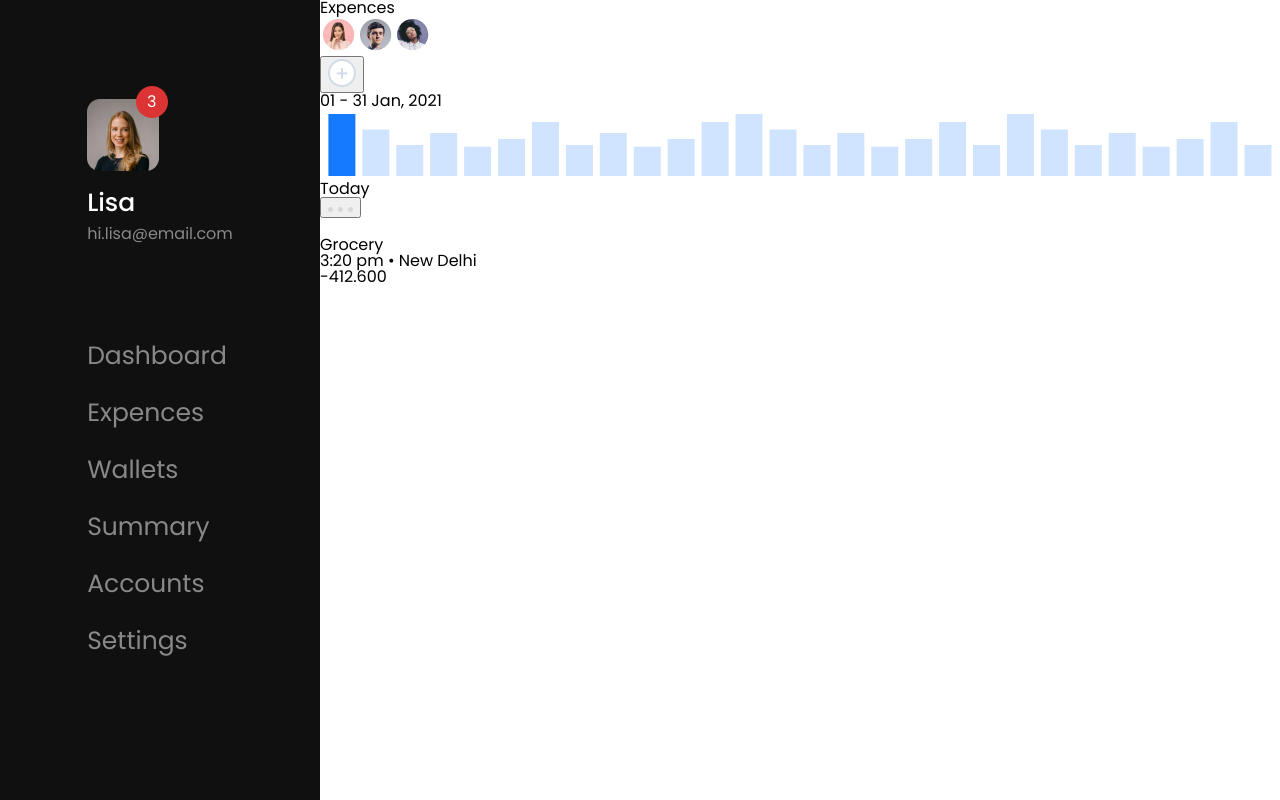
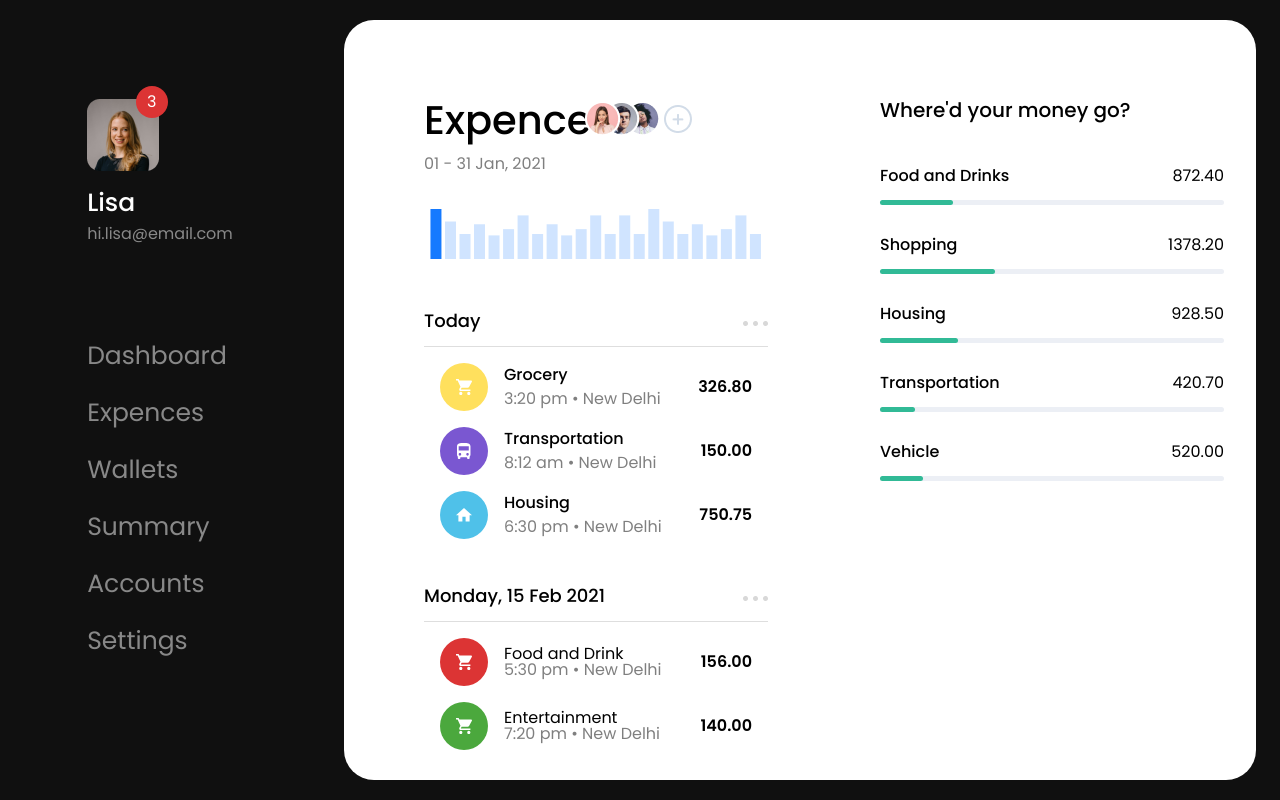
Before and after one commit to kritika243/dashboard-app, a React (Create React App) app: page / in a window 1280 px wide. Built offline with nearby package versions, Linux system fonts and the light colour scheme.

Commit message:
added more section elements and their styling

```diff
--- a/src/index.css
+++ b/src/index.css
@@ -122,3 +122,7 @@
   border-collapse: collapse;
   border-spacing: 0;
 }
+
+button {
+  all: unset;
+}
--- a/src/pages/Expences/Expences.module.scss
+++ b/src/pages/Expences/Expences.module.scss
@@ -4,4 +4,165 @@
   right: 0;
   bottom: 0;
   width: 75vw;
+  background-color: #101010;
+  display: flex;
+  align-items: center;
+  justify-content: center;
 }
+
+.expences_card {
+  background-color: white;
+  width: 95%;
+  height: 95%;
+  border-radius: 30px;
+  // overflow-y: scroll;
+  display: flex;
+}
+
+.expences_overview {
+  width: 65%;
+  padding: 5rem;
+  overflow-y: scroll;
+}
+.expences_overview::-webkit-scrollbar {
+  display: none;
+}
+
+.expences_header {
+  display: flex;
+  justify-content: space-between;
+}
+
+.expences_title {
+  font-size: 40px;
+  font-weight: 500;
+}
+
+.expences_actions {
+  display: flex;
+  justify-content: space-between;
+  align-items: center;
+}
+
+.person_one {
+  position: relative;
+  left: -66%;
+  z-index: 3;
+}
+.person_two {
+  position: relative;
+  left: -82%;
+  z-index: 2;
+}
+.person_three {
+  position: relative;
+  left: -96%;
+  z-index: 1;
+}
+
+.add_icon {
+  cursor: pointer;
+  margin-left: -6.5rem;
+}
+
+.date {
+  margin-top: 1rem;
+  opacity: 0.5;
+  margin-bottom: 2rem;
+}
+
+.expences_overview_header {
+  margin-top: 3rem;
+  display: flex;
+  justify-content: space-between;
+  align-items: center;
+  padding-bottom: 1rem;
+  border-bottom: 0.5px solid #dedede;
+}
+
+.expences_overview_title {
+  font-size: 18px;
+  font-weight: 500;
+}
+.expense_option {
+  cursor: pointer;
+}
+
+.expense_item {
+  margin: 1rem;
+
+  display: flex;
+  justify-content: space-between;
+  align-items: center;
+}
+
+.expense_item_left {
+  display: flex;
+  align-items: center;
+}
+
+.expense_item_div {
+  width: 48px;
+  height: 48px;
+  border-radius: 50%;
+
+  display: flex;
+  justify-content: center;
+  align-items: center;
+}
+
+.expense_item_details {
+  margin-left: 1rem;
+}
+
+.expense_item_title {
+  font-weight: 500;
+  margin-bottom: 0.5rem;
+}
+
+.expense_item_time {
+  opacity: 0.5;
+}
+
+.expense_item_price {
+  font-weight: 600;
+}
+
+.money_overview {
+  width: 65%;
+  border-color: #f9fafc;
+  border-radius: 0 50px 50px 0;
+  padding: 5rem 2rem;
+}
+
+.money_overview_title {
+  font-size: 20px;
+  font-weight: 500;
+  margin-bottom: 3rem;
+}
+
+.spent_category {
+  display: flex;
+  justify-content: space-between;
+}
+
+.spent_category_name {
+  font-weight: 500;
+}
+
+.spent_category_bar {
+  height: 5px;
+  width: 100%;
+  background-color: #eceff5;
+  position: relative;
+  border-radius: 5px;
+  margin-bottom: 2rem;
+  margin-top: 1rem;
+}
+
+.spent_category_colored_bar {
+  height: 5px;
+  background-color: #31ba96;
+  position: absolute;
+  border-radius: 5px;
+}
--- a/src/pages/Expences/Expences.tsx
+++ b/src/pages/Expences/Expences.tsx
@@ -6,6 +6,8 @@
 import addIcon from '../../assets/png/addIcon.png'
 import optionsIcon from '../../assets/png/menuIcon.png'
 import cartIcon from '../../assets/svg/cartIcon.svg'
+import transportIcon from '../../assets/svg/transportIcon.svg'
+import houseIcon from '../../assets/svg/houseIcon.svg'
 
 import { BarChart, Bar, ResponsiveContainer, Cell } from 'recharts'
 
@@ -85,40 +87,10 @@
       amt: 2100,
     },
     {
-      name: 'Page A',
-      uv: 4000,
-      pv: 2400,
-      amt: 2400,
-    },
-    {
-      name: 'Page B',
-      uv: 3000,
-      pv: 1398,
-      amt: 2210,
-    },
-    {
       name: 'Page C',
       uv: 2000,
       pv: 9800,
       amt: 2290,
-    },
-    {
-      name: 'Page D',
-      uv: 2780,
-      pv: 3908,
-      amt: 2000,
-    },
-    {
-      name: 'Page E',
-      uv: 1890,
-      pv: 4800,
-      amt: 2181,
-    },
-    {
-      name: 'Page F',
-      uv: 2390,
-      pv: 3800,
-      amt: 2500,
     },
     {
       name: 'Page G',
@@ -181,6 +153,85 @@
       amt: 2290,
     },
   ]
+
+  const todayExpenses = [
+    {
+      id: 1,
+      expense: 'Grocery',
+      time: '3:20 pm',
+      location: 'New Delhi',
+      price: 326.8,
+      icon: cartIcon,
+      iconBackgroundColor: '#FFE05D',
+    },
+    {
+      id: 2,
+      expense: 'Transportation',
+      time: '8:12 am',
+      location: 'New Delhi',
+      price: 150.0,
+      icon: transportIcon,
+      iconBackgroundColor: '#7A57D1',
+    },
+    {
+      id: 3,
+      expense: 'Housing',
+      time: '6:30 pm',
+      location: 'New Delhi',
+      price: 750.75,
+      icon: houseIcon,
+      iconBackgroundColor: '#4FC1E9',
+    },
+  ]
+  const previousExpenses = [
+    {
+      id: 1,
+      expense: 'Food and Drink',
+      time: '5:30 pm',
+      location: 'New Delhi',
+      price: 156.0,
+      icon: cartIcon,
+      iconBackgroundColor: '#DC3434',
+    },
+    {
+      id: 2,
+      expense: 'Entertainment',
+      time: '7:20 pm',
+      location: 'New Delhi',
+      price: 140,
+      icon: transportIcon,
+      iconBackgroundColor: '#4BA83D',
+    },
+  ]
+
+  const spentCategories = [
+    {
+      id: 1,
+      category: 'Food and Drinks',
+      price: 872.4,
+    },
+    {
+      id: 2,
+      category: 'Shopping',
+      price: 1378.2,
+    },
+    {
+      id: 3,
+      category: 'Housing',
+      price: 928.5,
+    },
+    {
+      id: 4,
+      category: 'Transportation',
+      price: 420.7,
+    },
+    {
+      id: 5,
+      category: 'Vehicle',
+      price: 520,
+    },
+  ]
+
   const mouseOverHandler = (data: any, index: number) => setActiveIndex(index)
   return (
     <>
@@ -191,18 +242,34 @@
               <p className={styles.expences_title}>Expences</p>
               <div className={styles.expences_actions}>
                 <div className={styles.people}>
-                  <img src={person1} alt='person 1' />
-                  <img src={person2} alt='person 2' />
-                  <img src={person3} alt='person 3' />
+                  <img
+                    className={styles.person_one}
+                    src={person1}
+                    alt='person 1'
+                  />
+                  <img
+                    className={styles.person_two}
+                    src={person2}
+                    alt='person 2'
+                  />
+                  <img
+                    className={styles.person_three}
+                    src={person3}
+                    alt='person 3'
+                  />
                 </div>
                 <button>
-                  <img src={addIcon} alt='add more' />
+                  <img
+                    className={styles.add_icon}
+                    src={addIcon}
+                    alt='add more'
+                  />
                 </button>
               </div>
             </div>
             <p className={styles.date}>01 - 31 Jan, 2021</p>
-            <ResponsiveContainer width='100%' minHeight='9vh'>
-              <BarChart width={150} height={40} data={data}>
+            <ResponsiveContainer width='100%' height='10%'>
+              <BarChart data={data}>
                 <Bar
                   dataKey='uv'
                   fill='rgba(21, 122, 255, 0.2)'
@@ -226,24 +293,110 @@
             <div className={styles.expences_overview_header}>
               <p className={styles.expences_overview_title}>Today</p>
               <button>
-                <img src={optionsIcon} alt='options' />
+                <img
+                  className={styles.expense_option}
+                  src={optionsIcon}
+                  alt='options'
+                />
               </button>
             </div>
             <ul>
-              <li className={styles.expense_item}>
-                <div className={styles.expence_item_left}>
-                  <div className={styles.expense_item_div}>
-                    <img src={cartIcon} alt='cart' />
+              {todayExpenses.map((expense) => (
+                <li className={styles.expense_item} key={expense.id}>
+                  <div className={styles.expense_item_left}>
+                    <div
+                      style={{ backgroundColor: expense.iconBackgroundColor }}
+                      className={styles.expense_item_div}
+                    >
+                      <img src={expense.icon} alt={expense.expense} />
+                    </div>
+                    <div className={styles.expense_item_details}>
+                      <p className={styles.expense_item_title}>
+                        {expense.expense}
+                      </p>
+                      <p className={styles.expense_item_time}>
+                        {expense.time} • {expense.location}
+                      </p>
+                    </div>
                   </div>
-                  <div className={styles.expense_item_details}>
-                    <p className={styles.expense_item_title}>Grocery</p>
-                    <p className={styles.expense_item_time}>
-                      3:20 pm • New Delhi
+                  <p className={styles.expense_item_price}>
+                    {expense.price.toFixed(2)}
+                  </p>
+                </li>
+              ))}
+            </ul>
+            <div className={styles.expences_overview_header}>
+              <p className={styles.expences_overview_title}>
+                Monday, 15 Feb 2021
+              </p>
+              <button>
+                <img
+                  className={styles.expense_option}
+                  src={optionsIcon}
+                  alt='options'
+                />
+              </button>
+            </div>
+            <ul>
+              {previousExpenses.map((expense) => (
+                <li className={styles.expense_item} key={expense.id}>
+                  <div className={styles.expense_item_left}>
+                    <div
+                      style={{ backgroundColor: expense.iconBackgroundColor }}
+                      className={styles.expense_item_div}
+                    >
+                      <img src={cartIcon} alt={expense.expense} />
+                    </div>
+                    <div className={styles.expense_item_details}>
+                      <p className={styles.expenseItemTitle}>
+                        {expense.expense}
+                      </p>
+                      <p className={styles.expense_item_time}>
+                        {expense.time} • {expense.location}
+                      </p>
+                    </div>
+                  </div>
+                  <p className={styles.expense_item_price}>
+                    {expense.price.toFixed(2)}
+                  </p>
+                </li>
+              ))}
+            </ul>
+          </section>
+
+          <section className={styles.money_overview}>
+            <p className={styles.money_overview_title}>
+              Where'd your money go?
+            </p>
+
+            <ul>
+              {spentCategories.map((category) => (
+                <li key={category.id}>
+                  <div className={styles.spent_category}>
+                    <p className={styles.spent_category_name}>
+                      {category.category}
+                    </p>
+                    <p className={styles.spent_category_price}>
+                      {category.price.toFixed(2)}
                     </p>
                   </div>
-                </div>
-                <p className={styles.expense_item_price}>-412.600</p>
-              </li>
+                  <div className={styles.spent_category_bar}>
+                    <div
+                      style={{
+                        width: `${
+                          (category.price /
+                            spentCategories.reduce(
+                              (acc, current) => acc + current.price,
+                              0
+                            )) *
+                          100
+                        }%`,
+                      }}
+                      className={styles.spent_category_colored_bar}
+                    ></div>
+                  </div>
+                </li>
+              ))}
             </ul>
           </section>
         </div>
```
